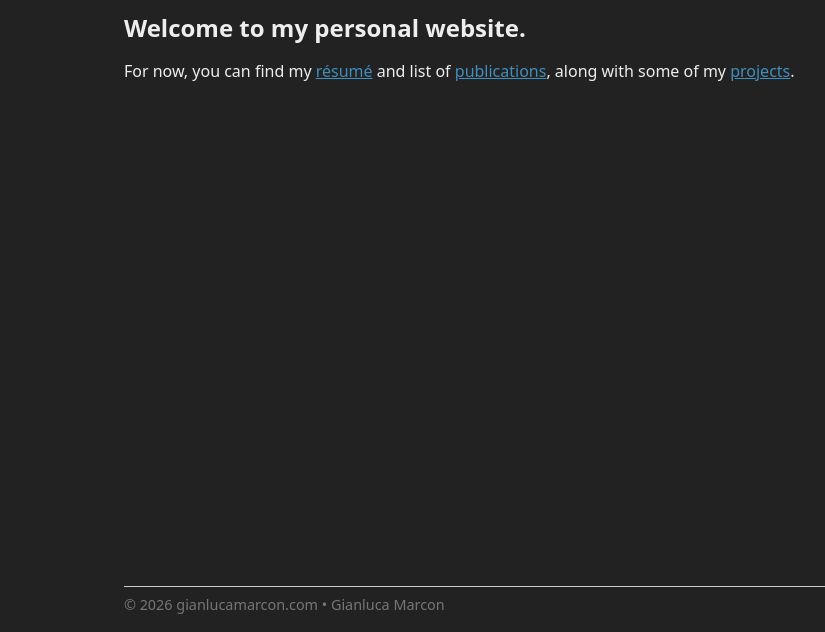
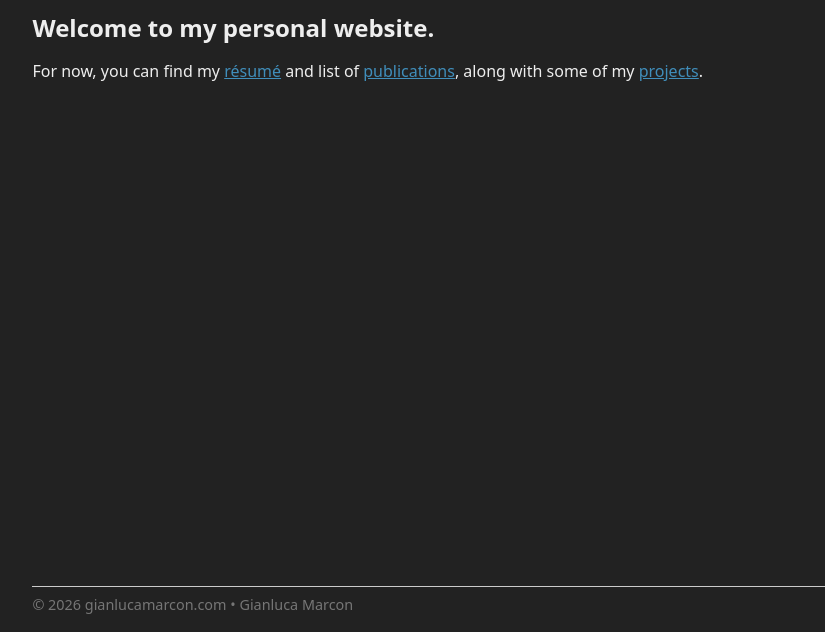
Before and after one commit to geeanlooca/personal-website, an Eleventy site: page src/index.md in a window 1280 px wide. Shown: the part 168-800 px from the top of the page, without its empty margins (150-975 px from the left). Built offline with nearby package versions, Linux system fonts and the light colour scheme; Eleventy itself is replaced by a stand-in of ours; files that its build step writes are made by us from their sources.

Commit message:
Update style.css

```diff
--- a/src/css/style.css
+++ b/src/css/style.css
@@ -31,7 +31,7 @@ body {
 
 body > * {
   --layout-spacing: max(4vh, 2rem);
-  --max-width: 80ch;
+  --max-width: 100ch;
   width: min(100%, var(--max-width));
   margin-left: auto;
   margin-right: auto;
```
